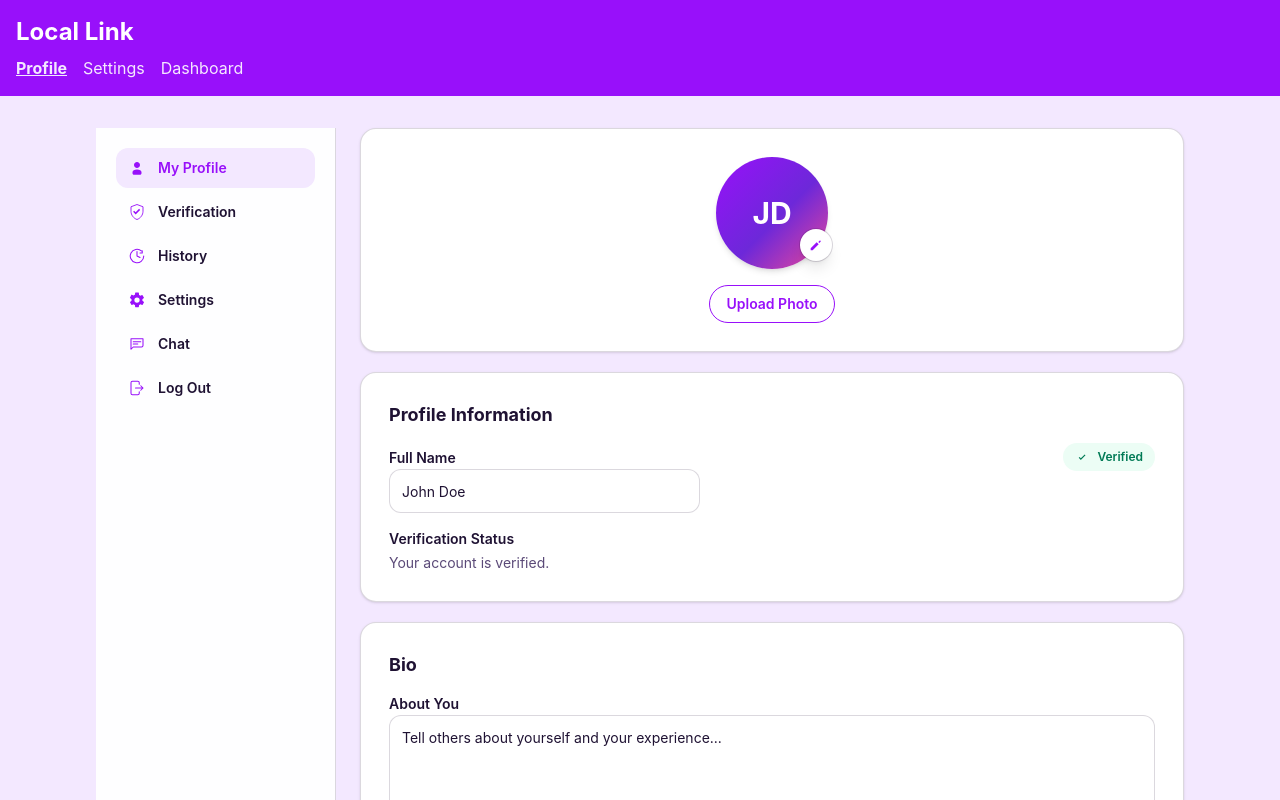
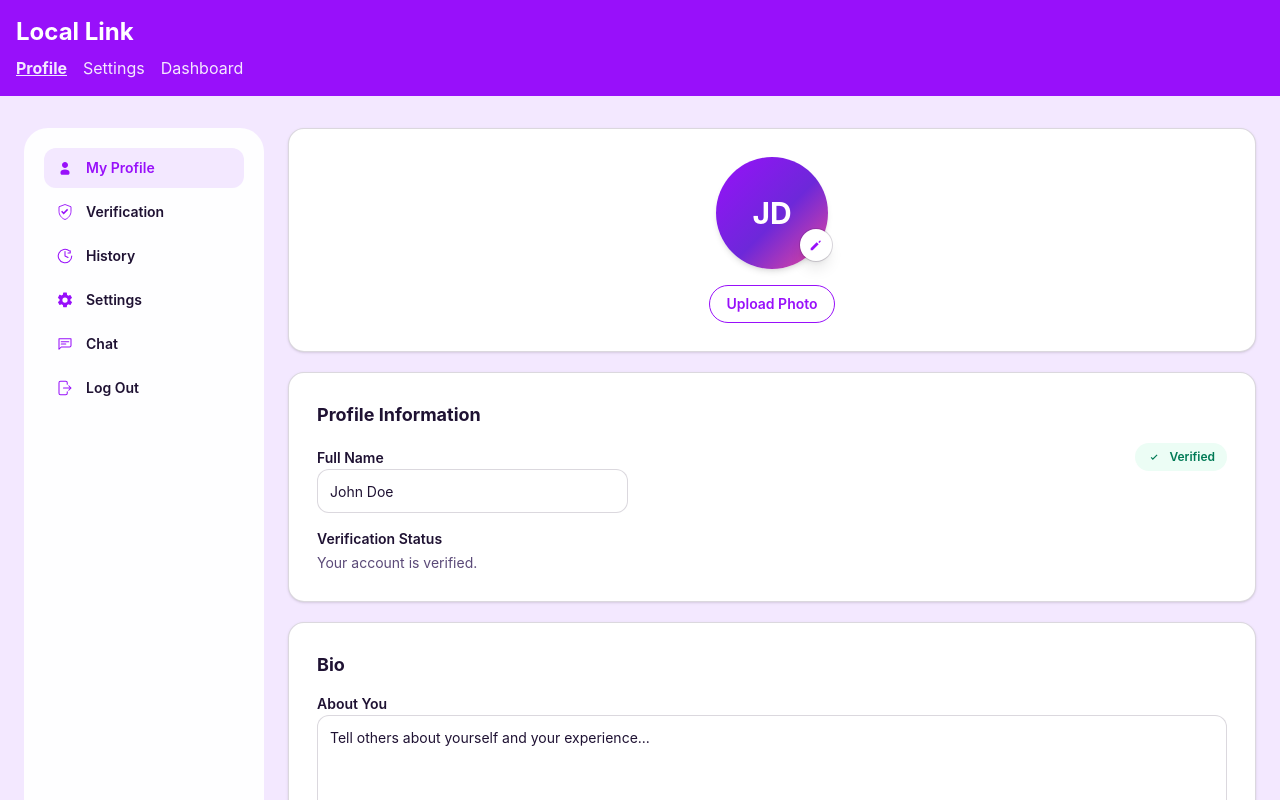
Before and after one commit to KyiPhyuThiriKhaing/CSC105-G09-GenZCoders-LocalLink, a React (Vite) app in the folder locallink-frontend/: page /profile in a window 1280 px wide. Shown: the top 800 px of the page. Built offline with nearby package versions, Linux system fonts and the light colour scheme.

Commit message:
modify profile page

```diff
--- a/locallink-frontend/src/components/Sidebar.tsx
+++ b/locallink-frontend/src/components/Sidebar.tsx
@@ -129,7 +129,7 @@ type SidebarProps = {
 
 function Sidebar({ activeKey }: SidebarProps) {
     return (
-        <aside className="w-full max-w-60 border-r border-(--color-ink-border-soft) bg-white/95 p-4 sm:p-5">
+        <aside className="w-60 shrink-0 rounded-3xl bg-white/95 p-4 sm:p-5">
             <nav className="space-y-1">
                 {items.map((item) => (
                     <a
--- a/locallink-frontend/src/pages/ProfilePage.tsx
+++ b/locallink-frontend/src/pages/ProfilePage.tsx
@@ -15,7 +15,7 @@ export default function ProfilePage() {
 
   return (
     <div className="min-h-screen bg-brand-soft text-(--color-ink-strong)">
-      <div className="mx-auto flex max-w-6xl gap-6 px-4 pb-12 pt-6 sm:px-6 lg:px-8 lg:pt-8">
+      <div className="flex gap-6 px-6 pb-12 pt-6 lg:pt-8">
         <Sidebar activeKey="My Profile" />
 
         <div className="flex-1 space-y-5">
```
